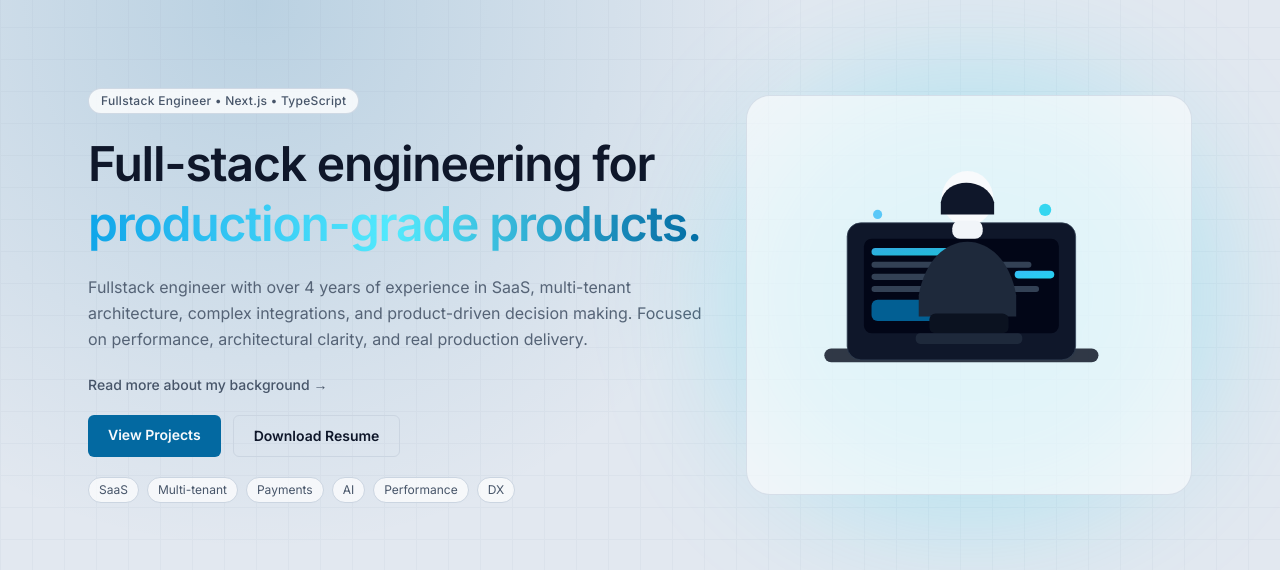
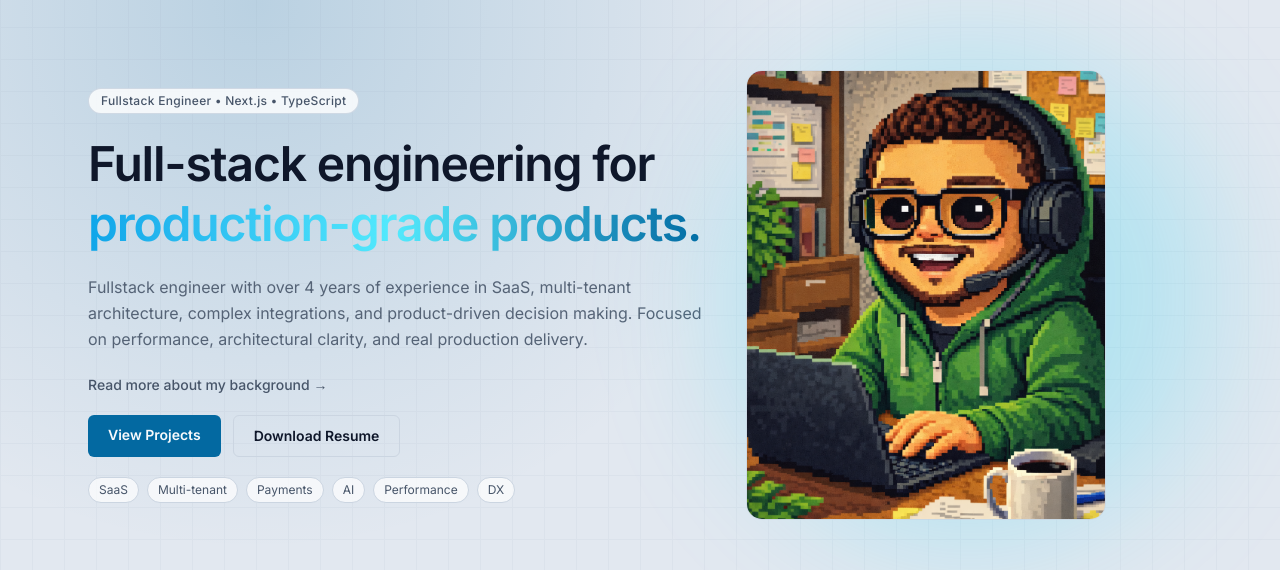
Before and after one commit to CarlosSb/antonio-gomes, a Next.js app: page /en in a window 1280 px wide. Shown: the part 136-706 px from the top of the page. Built offline with nearby package versions, Linux system fonts and the light colour scheme; no server answers.

Commit message:
feat(hero): add Open Graph image and replace DevIllustration with Image component

```diff
--- a/src/components/Hero.tsx
+++ b/src/components/Hero.tsx
@@ -1,3 +1,4 @@
+import Image from "next/image";
 import Link from "next/link";
 import type { LocalizedProfileContent, Locale } from "@/content/profile";
 import { withLocalePath } from "@/lib/i18n";
@@ -6,45 +7,6 @@ type HeroProps = {
   content: LocalizedProfileContent;
   locale: Locale;
 };
-
-function DevIllustration() {
-  return (
-    <svg
-      viewBox="0 0 520 460"
-      className="h-auto w-full max-w-[520px]"
-      aria-hidden="true"
-      role="presentation"
-    >
-      <defs>
-        <linearGradient id="hero-accent" x1="0" y1="0" x2="1" y2="1">
-          <stop offset="0%" stopColor="#38bdf8" />
-          <stop offset="100%" stopColor="#22d3ee" />
-        </linearGradient>
-      </defs>
-
-      <rect x="70" y="300" width="360" height="18" rx="9" fill="#111827" opacity="0.85" />
-      <rect x="100" y="135" width="300" height="180" rx="18" fill="#0f172a" stroke="#334155" />
-      <rect x="122" y="156" width="256" height="124" rx="10" fill="#020617" />
-      <rect x="132" y="168" width="110" height="10" rx="5" fill="url(#hero-accent)" opacity="0.9" />
-      <rect x="132" y="186" width="210" height="8" rx="4" fill="#334155" />
-      <rect x="132" y="202" width="180" height="8" rx="4" fill="#334155" />
-      <rect x="132" y="218" width="220" height="8" rx="4" fill="#334155" />
-      <rect x="132" y="236" width="120" height="28" rx="8" fill="#0369a1" opacity="0.9" />
-
-      <ellipse cx="258" cy="103" rx="34" ry="36" fill="#f8fafc" />
-      <path d="M223 108c6-34 60-34 70 0v16h-70v-16Z" fill="#0f172a" />
-      <rect x="238" y="132" width="40" height="24" rx="10" fill="#f1f5f9" />
-      <path d="M194 230c8-46 36-70 64-70s56 24 64 70v28H194v-28Z" fill="#1e293b" />
-
-      <rect x="208" y="254" width="104" height="26" rx="8" fill="#0b1220" />
-      <rect x="190" y="280" width="140" height="14" rx="6" fill="#1e293b" />
-
-      <rect x="320" y="198" width="52" height="10" rx="5" fill="url(#hero-accent)" />
-      <circle cx="360" cy="118" r="8" fill="#22d3ee" opacity="0.9" />
-      <circle cx="140" cy="124" r="6" fill="#38bdf8" opacity="0.8" />
-    </svg>
-  );
-}
 
 export default function Hero({ content, locale }: HeroProps) {
   return (
@@ -119,9 +81,17 @@ export default function Hero({ content, locale }: HeroProps) {
 
         <div className="relative lg:col-span-5">
           <div className="absolute -inset-6 rounded-full bg-cyan-400/20 blur-3xl" aria-hidden="true" />
-          <div className="relative flex items-center justify-center rounded-3xl border border-slate-800/70 bg-slate-900/60 p-4 sm:p-6">
-            <DevIllustration />
-          </div>
+            <div className="relative aspect-[4/5] w-full max-w-[360px] overflow-hidden rounded-2xl border border-slate-700/70">
+              <Image
+                src="/og-image.png"
+                alt=""
+                aria-hidden="true"
+                fill
+                priority
+                sizes="(max-width: 1024px) 80vw, 360px"
+                className="object-cover object-top"
+              />
+            </div>
         </div>
       </div>
     </section>
```
Also changed, not shown: public/og-image.png (added).
